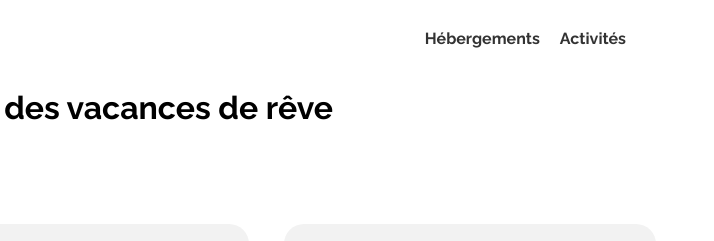
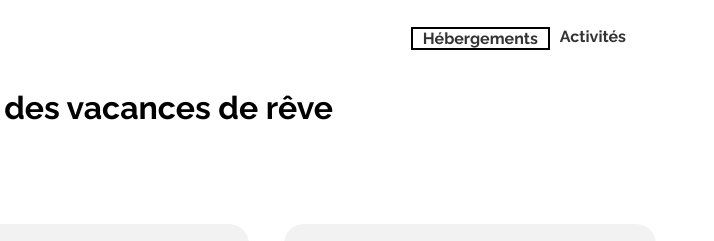
Before and after one commit to Vladzenin/booki-projet2oc-, a plain HTML site: page index.html in a window 1280 px wide. Shown: the top 241 px of the page, 566-1280 px from the left. Drawn offline with Linux system fonts and the light colour scheme; files whose address does not match are found by name.

Commit message:
modif css border

```diff
--- a/css/style.css
+++ b/css/style.css
@@ -198,7 +198,9 @@ a {
 .menu-hebergement:hover {
    color: blue;
 }
-
+.menu-hebergement {
+    border: 2px solid;
+}
 /***************** partie footer *********************/
 
 .footer {
```
